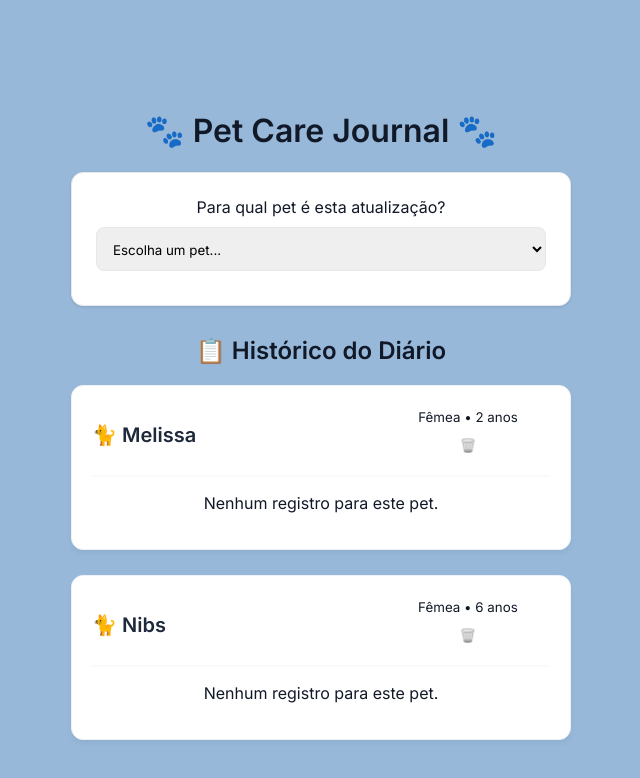
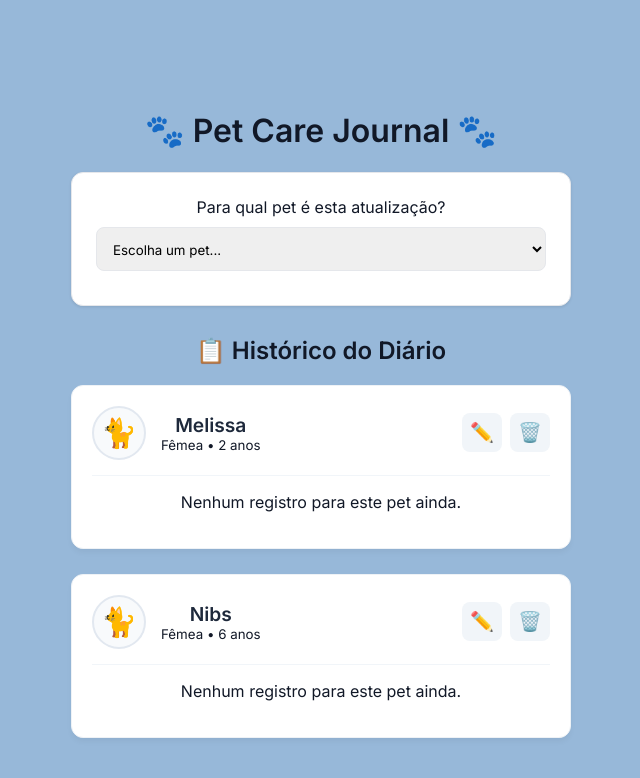
Before and after one commit to dinah-parag/Pet-Care-Journal, an Angular app: page / in a window 1280 px wide. Shown: the top 778 px of the page, without its empty margins (319-959 px from the left). Built offline with nearby package versions, Linux system fonts and the light colour scheme.

Commit message:
Feat: AvatarEdit&Delete

```diff
--- a/src/app/components/pet-form/pet-form.component.html
+++ b/src/app/components/pet-form/pet-form.component.html
@@ -7,7 +7,8 @@
   </select>
 
 <div *ngIf="exibirFormNovoPet" class="sub-form">
-    <h4>📝 Novo Animal</h4>
+  <h4>📝 {{ modoEdicao ? 'Editar Animal' : 'Novo Animal' }}</h4>
+
   <input [(ngModel)]="novoAnimal.nome" placeholder="Nome" />
   <select [(ngModel)]="novoAnimal.especie">
     <option value="Gato">Gato</option>
@@ -15,11 +16,28 @@
     <option value="Outro">Outro</option>
   </select>
   <input type="number" [(ngModel)]="novoAnimal.idade" placeholder="Idade" />
+
   <select [(ngModel)]="novoAnimal.sexo">
     <option value="Macho">Macho</option>
     <option value="Fêmea">Fêmea</option>
   </select>
-    <button (click)="salvarPet()">Cadastrar Animal</button>
+
+  <div style="margin: 10px 0;">
+    <label style="display: block; margin-bottom: 5px; font-size: 0.9rem;">Foto do Pet:</label>
+    <input type="file" (change)="onFileSelected($event)" accept="image/*" />
+
+    <img *ngIf="novoAnimal.imagemUrl" [src]="novoAnimal.imagemUrl"
+         style="width: 60px; height: 60px; object-fit: cover; border-radius: 8px; margin-top: 10px; border: 2px solid #eee;">
+  </div>
+
+  <button (click)="modoEdicao ? atualizarPetExistente() : salvarPet()">
+    {{ modoEdicao ? 'Salvar Alterações' : 'Cadastrar Animal' }}
+  </button>
+
+  <button *ngIf="modoEdicao" (click)="cancelarEdicao()"
+          style="background-color: #94a3b8; margin-top: 10px;">
+    Cancelar
+  </button>
 </div>
 
   <div *ngIf="petSelecionadoId && !exibirFormNovoPet">
--- a/src/app/components/pet-form/pet-form.component.ts
+++ b/src/app/components/pet-form/pet-form.component.ts
@@ -16,6 +16,8 @@ export class PetFormComponent implements OnInit {
   petSelecionadoId: string = '';
   exibirFormNovoPet: boolean = false;
 
+  modoEdicao: boolean = false;
+
   novoAnimal: Pet = this.resetAnimal();
   novaEntrada: PetEntry = this.resetEntrada();
 
@@ -23,27 +25,73 @@ export class PetFormComponent implements OnInit {
 
   ngOnInit() {
     this.petService.pets$.subscribe(dados => this.listaDePets = dados);
+
+        this.petService.petParaEditar$.subscribe(petParaEditar => {
+      if (petParaEditar) {
+        // Entra no modo de edição
+        this.modoEdicao = true;
+        this.exibirFormNovoPet = true;
+        this.petSelecionadoId = 'novo';
+        this.novoAnimal = { ...petParaEditar };
+      }
+    });
   }
 
   onSelectChange() {
-    this.exibirFormNovoPet = (this.petSelecionadoId === 'novo');
+    if (this.petSelecionadoId === 'novo') {
+      this.exibirFormNovoPet = true;
+      this.modoEdicao = false;
+      this.novoAnimal = this.resetAnimal();
+    } else {
+      this.exibirFormNovoPet = false;
+    }
   }
+
+  onFileSelected(event: any) {
+    const file: File = event.target.files[0];
+    if (file && file.type.startsWith('image/')) {
+      const reader = new FileReader();
+      reader.onload = (e: any) => {
+        this.novoAnimal.imagemUrl = e.target.result;
+      };
+      reader.readAsDataURL(file);
+    }
+  }
+
 
   salvarPet() {
     this.novoAnimal.id = Date.now();
     this.petService.addPet({ ...this.novoAnimal });
-    this.petSelecionadoId = this.novoAnimal.id.toString();
+    this.finalizarCadastro(this.novoAnimal.id.toString());
+  }
+
+
+  atualizarPetExistente() {
+    this.petService.atualizarPet({ ...this.novoAnimal });
+    this.finalizarCadastro('');
+    alert('Pet atualizado com sucesso!');
+  }
+
+  cancelarEdicao() {
+    this.finalizarCadastro('');
+  }
+
+  private finalizarCadastro(selecionarId: string) {
+    this.petSelecionadoId = selecionarId;
     this.exibirFormNovoPet = false;
+    this.modoEdicao = false;
     this.novoAnimal = this.resetAnimal();
+    this.petService.limparPetParaEditar();
   }
 
   salvarNoDiario() {
+    if (!this.petSelecionadoId || this.petSelecionadoId === 'novo') return;
     this.petService.adicionarEvento(Number(this.petSelecionadoId), { ...this.novaEntrada });
     this.novaEntrada = this.resetEntrada();
   }
 
   private resetAnimal(): Pet {
-    return { id: 0, nome: '', especie: 'Gato', idade: 0, sexo: 'Macho', diario: [] };
+    return { id: 0, nome: '', especie: 'Gato', idade: 0, sexo: 'Macho', imagemUrl: 'https://marketeer.b-cdn.net/wp-content/uploads/2025/10/Pet-for-Your-Home-and-Lifestyle.jpeg', diario: [] };
   }
 
   private resetEntrada(): PetEntry {
--- a/src/app/components/pet-list/pet-list.component.css
+++ b/src/app/components/pet-list/pet-list.component.css
@@ -15,79 +15,65 @@
   display: flex;
   justify-content: space-between;
   align-items: center;
-  border-bottom: 2px solid #f8fafc;
-  padding-bottom: 10px;
+  padding-bottom: 15px;
+  border-bottom: 1px solid #f1f5f9;
   margin-bottom: 15px;
 }
 
+.pet-identity {
+  display: flex;
+  align-items: center;
+  gap: 15px; /* Espaço entre foto e nome */
+}
+
+.avatar-container {
+  width: 50px;
+  height: 50px;
+  display: flex;
+  align-items: center;
+  justify-content: center;
+  background: #f8fafc;
+  border-radius: 50%;
+  overflow: hidden;
+  border: 2px solid #e2e8f0;
+}
+
+.pet-avatar {
+  width: 100%;
+  height: 100%;
+  object-fit: cover;
+}
+
+.species-icon {
+  font-size: 1.8rem;
+}
+
+.pet-details {
+  display: flex;
+  flex-direction: column;
+}
+
 .pet-name {
-  font-size: 1.25rem;
+  font-size: 1.2rem;
   font-weight: 600;
   color: #1e293b;
 }
 
-.entry-card {
-  position: relative;
-  padding-left: 20px;
-  border-left: 2px solid #6366f1; /* Linha da timeline */
-  margin-bottom: 15px;
-  padding-bottom: 10px;
+.actions-container {
+  display: flex;
+  gap: 8px;
 }
 
-.entry-card::before {
-  content: '';
-  position: absolute;
-  left: -6px;
-  top: 0;
-  width: 10px;
-  height: 10px;
-  background: #6366f1;
-  border-radius: 50%;
+.btn-action {
+  background: #f1f5f9;
+  border: none;
+  padding: 8px;
+  border-radius: 8px;
+  cursor: pointer;
+  transition: all 0.2s;
 }
 
-.entry-header {
-  display: flex;
-  gap: 10px;
-  align-items: center;
-  font-weight: 600;
-  font-size: 0.9rem;
+.btn-action:hover {
+  background: #e2e8f0;
+  transform: scale(1.1);
 }
-
-.category-tag {
-  padding: 2px 8px;
-  border-radius: 4px;
-  font-size: 0.75rem;
-  text-transform: uppercase;
-}
-
-.cat-med { background: #fee2e2; color: #991b1b; } /* Vermelho para medicação */
-.cat-banho { background: #e0f2fe; color: #075985; } /* Azul para banho */
-.cat-food { background: #fef3c7; color: #92400e; } /* Amarelo para comida */
-
-.comment {
-  font-size: 0.9rem;
-  color: #64748b;
-  margin: 5px 0;
-}
-
-.next-date {
-  font-size: 0.8rem;
-  font-weight: 600;
-  color: #059669; /* Verde para lembretes futuros */
-}
-
-.btn-delete {
-  background: transparent;
-  color: #94a3b8;
-  border: none;
-  font-size: 1.2rem;
-  cursor: pointer;
-  padding: 0 5px;
-  margin-left: auto;
-  width: auto;
-  transition: color 0.2s;
-}
-
-.btn-delete:hover {
-  color: #c85858; /* Vermelho ao passar o mouse */
-}
--- a/src/app/components/pet-list/pet-list.component.html
+++ b/src/app/components/pet-list/pet-list.component.html
@@ -2,31 +2,47 @@
   <h2>📋 Histórico do Diário</h2>
 
   <div *ngFor="let pet of meusPets" class="pet-section">
+
     <div class="pet-header">
-      <span class="pet-name">
-        <span *ngIf="pet.especie.toLowerCase() === 'gato'">🐈</span>
-        <span *ngIf="pet.especie.toLowerCase() === 'cachorro'">🐕</span>
-        {{ pet.nome }}
+
+      <div class="pet-identity">
+        <div class="avatar-container">
+          <img *ngIf="pet.imagemUrl; else ShowIcon" [src]="pet.imagemUrl" class="pet-avatar" alt="Foto do pet">
+          <ng-template #ShowIcon>
+            <span class="species-icon">
+              {{ pet.especie.toLowerCase() === 'gato' ? '🐈' : (pet.especie.toLowerCase() === 'cachorro' ? '🐕' : '🐾') }}
             </span>
-      <div class="pet-meta">
-        <small>{{ pet.sexo }} • {{ pet.idade }} anos</small>
-        <button (click)="apagarPet(pet.id)" class="btn-delete-pet">🗑️</button>
+          </ng-template>
+        </div>
+
+        <div class="pet-details">
+          <span class="pet-name">{{ pet.nome }}</span>
+          <small class="pet-meta">{{ pet.sexo }} • {{ pet.idade }} anos</small>
         </div>
       </div>
 
-    <div *ngIf="pet.diario.length > 0; else empty">
+      <div class="actions-container">
+        <button (click)="editarPet(pet)" class="btn-action btn-edit" title="Editar informações">✏️</button>
+        <button (click)="apagarPet(pet.id)" class="btn-action btn-delete" title="Excluir pet">🗑️</button>
+      </div>
+    </div>
+
+    <div class="journal-entries">
+      <div *ngIf="pet.diario && pet.diario.length > 0; else emptyJournal">
         <div *ngFor="let entrada of pet.diario" class="entry-card">
           <div class="entry-header">
             <span class="category-tag">{{ entrada.categoria }}</span>
-          <strong>{{ entrada.titulo }}</strong>
-          <button (click)="excluirRegistro(pet.id, entrada.id)" class="btn-mini-del">&times;</button>
+            <span class="entry-title">{{ entrada.titulo }}</span>
+            <button (click)="excluirRegistro(pet.id, entrada.id)" class="btn-mini-del" title="Excluir registro">&times;</button>
           </div>
-        <p>{{ entrada.comentario }}</p>
+          <p class="entry-comment">{{ entrada.comentario }}</p>
+          <small class="entry-date">{{ entrada.data | date:'dd/MM/yyyy HH:mm' }}</small>
         </div>
       </div>
 
-    <ng-template #empty>
-      <p>Nenhum registro para este pet.</p>
+      <ng-template #emptyJournal>
+        <p class="empty-msg">Nenhum registro para este pet ainda.</p>
       </ng-template>
     </div>
-</div>
+
+  </div> </div>
--- a/src/app/components/pet-list/pet-list.component.ts
+++ b/src/app/components/pet-list/pet-list.component.ts
@@ -14,6 +14,12 @@ export class PetListComponent implements OnInit {
   meusPets: Pet[] = [];
 
   constructor(private petService: PetService) {}
+editarPet(pet: Pet) {
+  this.petService.setPetParaEditar(pet);
+  // Opcional: rolar a página para cima para ver o formulário
+  window.scrollTo({ top: 0, behavior: 'smooth' });
+}
+
 
   ngOnInit() {
     this.petService.pets$.subscribe(dados => {
--- a/src/app/models/pet.model.ts
+++ b/src/app/models/pet.model.ts
@@ -7,11 +7,13 @@ export interface PetEntry {
   proximaData?: Date;
 }
 
+
 export interface Pet {
   id: number;
   nome: string;
   especie: string;
   idade: number;
   sexo: 'Macho' | 'Fêmea';
+  imagemUrl?: string;
   diario: PetEntry[];
 }
--- a/src/app/services/pet.service.ts
+++ b/src/app/services/pet.service.ts
@@ -12,6 +12,17 @@ export class PetService {
   private petsSubject = new BehaviorSubject<Pet[]>(this.pets);
   pets$ = this.petsSubject.asObservable();
 
+  private petParaEditarSubject = new BehaviorSubject<Pet | null>(null);
+  petParaEditar$ = this.petParaEditarSubject.asObservable();
+
+  setPetParaEditar(pet: Pet) {
+    this.petParaEditarSubject.next(pet);
+  }
+
+  limparPetParaEditar() {
+    this.petParaEditarSubject.next(null);
+}
+
   getPets() { return this.pets; }
 
   addPet(pet: Pet) {
@@ -22,6 +33,14 @@ export class PetService {
   excluirPet(id: number) {
     this.pets = this.pets.filter(p => p.id !== id);
     this.petsSubject.next([...this.pets]);
+  }
+
+  atualizarPet(petAtualizado: Pet) {
+    const index = this.pets.findIndex(p => p.id === petAtualizado.id);
+    if (index !== -1) {
+      this.pets[index] = { ...petAtualizado, diario: this.pets[index].diario };
+      this.petsSubject.next([...this.pets]);
+    }
   }
 
   adicionarEvento(petId: number, evento: PetEntry) {
--- a/src/styles.css
+++ b/src/styles.css
@@ -68,3 +68,27 @@ button {
   cursor: pointer;
   width: 100%;
 }
+
+.actions-container {
+    display: flex;
+    gap: 10px;
+}
+
+.btn-action {
+    background: none;
+    border: none;
+    cursor: pointer;
+    font-size: 1.2rem;
+    transition: transform 0.2s;
+    padding: 5px;
+    border-radius: 50%;
+    background-color: #f1f5f9;
+}
+
+.btn-action:hover {
+    transform: scale(1.1);
+    background-color: #e2e8f0;
+}
+
+.btn-edit:hover { color: var(--primary); }
+.btn-delete-pet:hover { color: var(--danger); }
```
Lines whose indentation alone changed are shown as unchanged.
